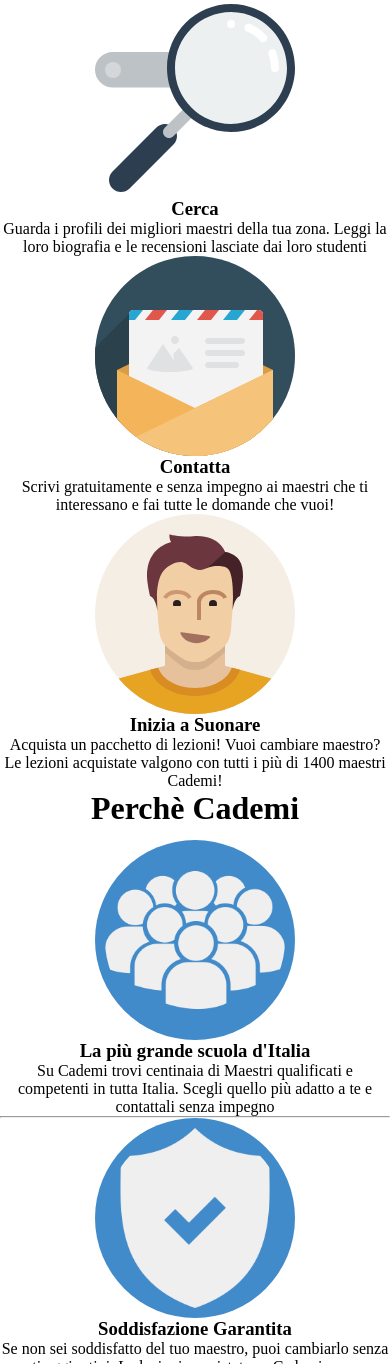
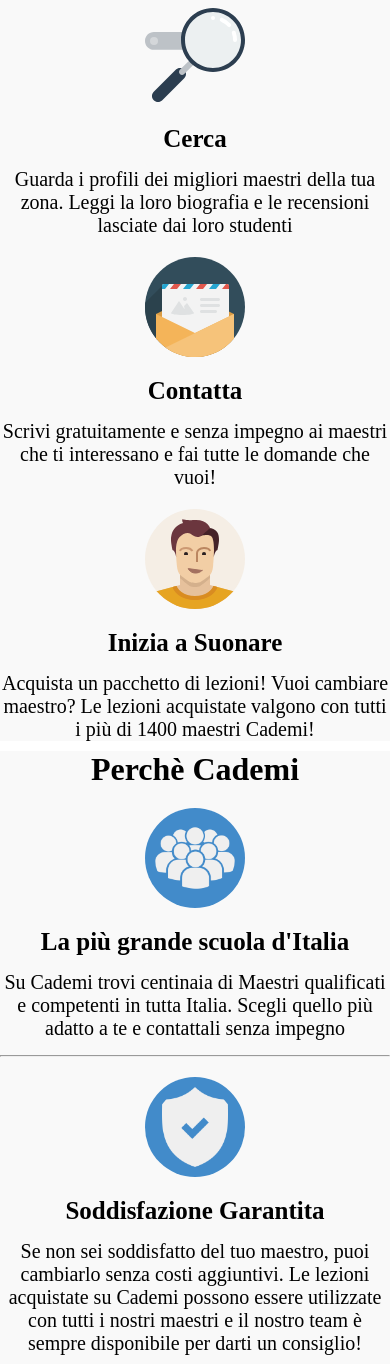
Before and after one commit to Pamela-git/html-css-resp-wannabe-12bool, a plain HTML site: page index.html in a window 390 px wide. Shown: the part 636-2000 px from the top of the page. Drawn offline with Linux system fonts and the light colour scheme.

Commit message:
esercizio completo

```diff
--- a/css/style.css
+++ b/css/style.css
@@ -5,24 +5,76 @@
   box-sizing: border-box;
 }
 
-/* debug */
+/* regole generali */
 [class*="col-"] {
-  /* background-color: lightblue; */
-  min-height: 50px;
-  /* border: solid 1px  #000; */
   text-align: center;
 }
 
+.row {
+  margin-top: 100px;
+}
 
+/* regole generali blocchi */
+.contenuto {
+  margin-top: 20px;
+}
+
+.background {
+  background-color: #f9f9f9;
+}
+
+hr, p {
+  margin-top: 15px;
+}
+
+/* regole generali immagini */
 img {
   height: 200px;
   display: block;
-  margin-right: auto;
-  margin-left: auto;
+  margin: 20px auto;
 }
 
+/* regole ultimo blocco img */
 .why > img {
   background-color: #428bca;
   border-radius: 50%;
   padding: 10px
 }
+
+
+/* media query specifiche smartphone */
+@media screen and (max-width: 768px) {
+
+  .row {
+    margin-top: 10px;
+  }
+
+  img {
+    height: 100px;
+  }
+
+  h3 {
+    font-size: 25px;
+  }
+
+  p {
+    font-size: 20px;
+  }
+}
+
+/* media query specifiche tablet */
+@media all and (min-width: 769px) and (max-width: 992px) {
+
+  .row {
+    margin-top: 50px;
+  }
+
+  img {
+    height: 100px;
+  }
+
+  h3 {
+    font-size: 20px;
+  }
+
+}
--- a/index.html
+++ b/index.html
@@ -2,21 +2,22 @@
 <html lang="en" dir="ltr">
   <head>
     <meta charset="utf-8">
-    <link rel="stylesheet" href="css/12bool.css">
+    <link rel="stylesheet" href="css/lib/12bool.css">
     <link rel="stylesheet" href="css/style.css">
     <title>Wannabe Responsive</title>
   </head>
   <body>
     <div class="container">
+      <!-- parte lezioni -->
       <div class="row">
-        <div class="col-xs-12 col-lg-12">
-          <div class="contenuto">
+        <div class="col-xs-12 col-md-12 col-lg-12">
+          <div class="titolo">
             <h1>Lezioni dove vuoi tu</h1>
           </div>
         </div>
 
-        <div class="col-xs-12 col-lg-6">
-          <div class="">
+        <div class="col-xs-12 col-md-6 col-lg-6">
+          <div class="contenuto">
             <img src="img/icon/maps.png" alt="">
             <h3>A casa tua</h3>
             <p>Scegli il tuo maestro preferito e prenota la prima lezione a casa tua, a casa del maestro o nel suo studio
@@ -25,8 +26,8 @@
 
         </div>
 
-        <div class="col-xs-12 col-lg-6">
-          <div class="">
+        <div class="col-xs-12 col-md-6 col-lg-6">
+          <div class="contenuto">
             <img src="img/icon/screen.png" alt="">
             <h3>Online</h3>
             <p>Impara senza muoverti da casa! Scegli da una vastissima lista di maestri abilitati all'insegnamento online, senza doverti preoccupare di distanze e spostamenti
@@ -36,17 +37,18 @@
         </div>
       </div>
 
-      <div class="row">
+      <!-- parte come funziona -->
+      <div class="row background">
 
-        <div class="col-xs-12 col-lg-12">
-          <div class="">
+        <div class="col-xs-12 col-md-12 col-lg-12">
+          <div class="titolo">
             <h1>Come Funziona</h1>
           </div>
 
         </div>
 
-        <div class="col-xs-12 col-lg-4">
-          <div class="">
+        <div class="col-xs-12 col-md-4 col-lg-4">
+          <div class="contenuto">
             <img src="img/search.svg" alt="">
             <h3>Cerca</h3>
             <p>Guarda i profili dei migliori maestri della tua zona. Leggi la loro biografia e le recensioni lasciate dai loro studenti
@@ -55,8 +57,8 @@
 
         </div>
 
-        <div class="col-xs-12 col-lg-4">
-          <div class="">
+        <div class="col-xs-12 col-md-4 col-lg-4">
+          <div class="contenuto">
             <img src="img/letter.svg" alt="">
             <h3>Contatta</h3>
             <p>Scrivi gratuitamente e senza impegno ai maestri che ti interessano e fai tutte le domande che vuoi!
@@ -64,8 +66,8 @@
           </div>
         </div>
 
-        <div class="col-xs-12 col-lg-4">
-          <div class="">
+        <div class="col-xs-12 col-md-4 col-lg-4">
+          <div class="contenuto">
             <div class="">
               <img src="img/male.svg" alt="">
               <h3>Inizia a Suonare</h3>
@@ -76,15 +78,16 @@
         </div>
       </div>
 
-      <div class="row">
-        <div class="col-xs-12 col-lg-12">
-          <div class="">
+      <!-- parte perchè cademi -->
+      <div class="row background">
+        <div class="col-xs-12 col-md-12 col-lg-12">
+          <div class="titolo">
             <h1>Perchè Cademi</h1>
           </div>
         </div>
 
-        <div class="col-xs-12 col-lg-12">
-          <div class="why">
+        <div class="col-xs-12 col-md-12 col-lg-12">
+          <div class="why contenuto">
             <img src="img/icon/profile.png" alt="">
             <h3>La più grande scuola d'Italia</h3>
             <p>Su Cademi trovi centinaia di Maestri qualificati e competenti in tutta Italia. Scegli quello più adatto a te e contattali senza impegno
@@ -93,8 +96,8 @@
           </div>
         </div>
 
-        <div class="col-xs-12 col-lg-12">
-          <div class="why">
+        <div class="col-xs-12 col-md-12 col-lg-12">
+          <div class="why contenuto">
             <img src="img/icon/secure.png" alt="">
             <h3>Soddisfazione Garantita</h3>
             <p>Se non sei soddisfatto del tuo maestro, puoi cambiarlo senza costi aggiuntivi. Le lezioni acquistate su Cademi possono essere utilizzate con tutti i nostri maestri e il nostro team è sempre disponibile per darti un consiglio!
@@ -104,8 +107,8 @@
 
         </div>
 
-        <div class="col-xs-12 col-lg-12">
-          <div class="why">
+        <div class="col-xs-12 col-md-12 col-lg-12">
+          <div class="why contenuto">
             <img src="img/icon/flex.png" alt="">
             <h3>Flessibile e Conveniente</h3>
             <p>Cademi non ha alcun costo d’iscrizione a differenza delle scuole di musica tradizionali. Inoltre, sei tu a scegliere dove fare lezione e gli orari delle tue lezioni.</p>
```
Also changed, not shown: css/lib/12bool.css (renamed from css/12bool.css).
